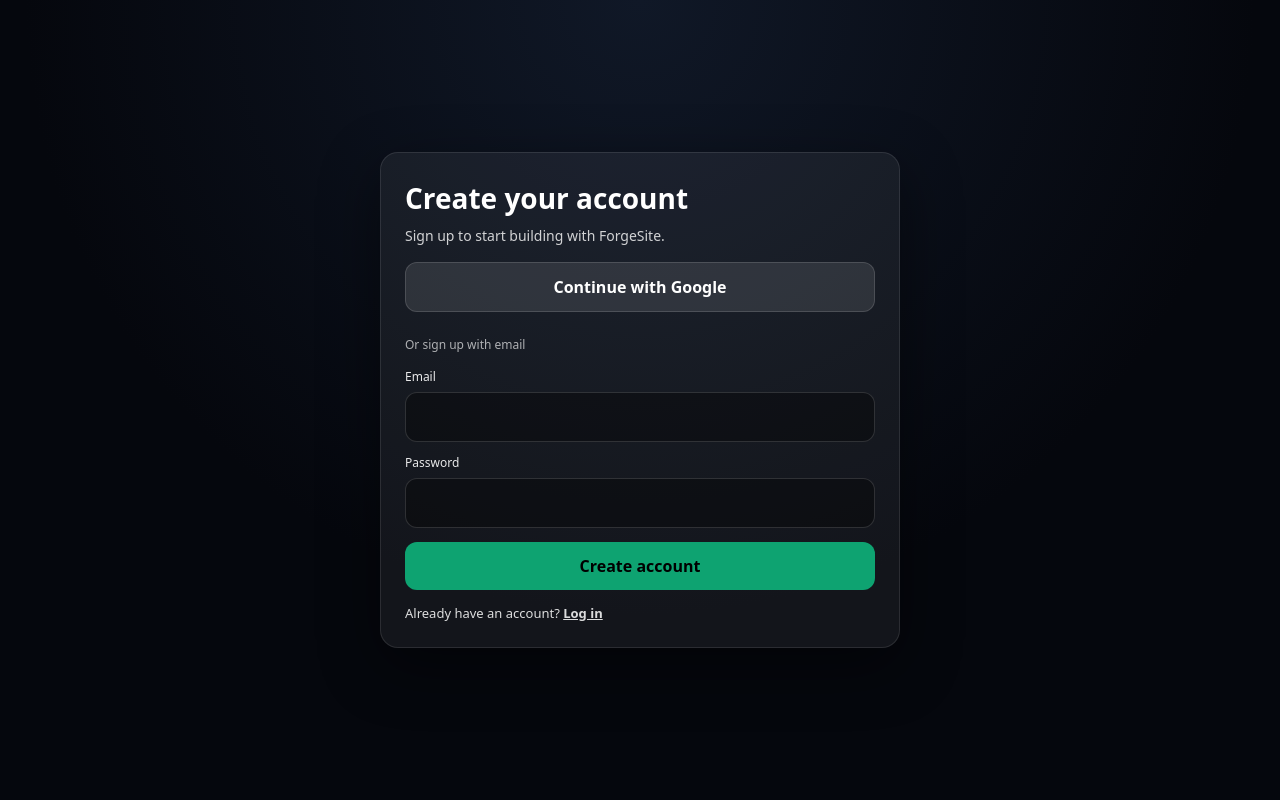
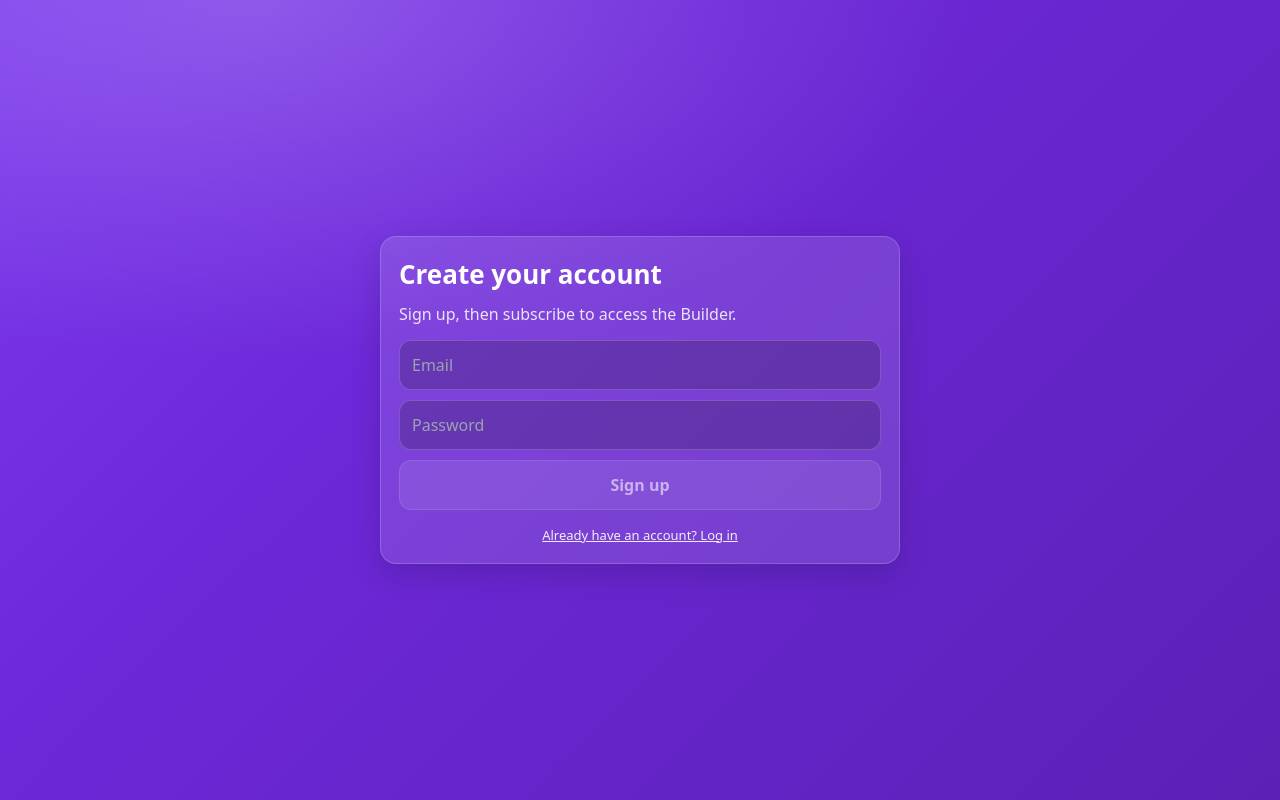
Before and after one commit to blin1124/forgesite, a Next.js app: page /signup in a window 1280 px wide. Built offline with nearby package versions, Linux system fonts and the light colour scheme.

Commit message:
Refactor SignupPage component and Supabase integration
Refactor signup page to improve code structure and readability. Updated Supabase client initialization and adjusted UI elements for better user experience.

```diff
--- a/app/signup/page.tsx
+++ b/app/signup/page.tsx
@@ -1,211 +1,156 @@
 "use client";
 
-import Link from "next/link";
+import { useMemo, useState } from "react";
 import { useRouter, useSearchParams } from "next/navigation";
-import { useEffect, useMemo, useState } from "react";
 import { createClient } from "@supabase/supabase-js";
 
-function supabaseBrowser() {
-  const url = process.env.NEXT_PUBLIC_SUPABASE_URL!;
-  const anon = process.env.NEXT_PUBLIC_SUPABASE_ANON_KEY!;
-  return createClient(url, anon, {
-    auth: { persistSession: true, autoRefreshToken: true, detectSessionInUrl: true },
-  });
+export const dynamic = "force-dynamic";
+
+function getSupabase() {
+  const url = process.env.NEXT_PUBLIC_SUPABASE_URL || "";
+  const anon = process.env.NEXT_PUBLIC_SUPABASE_ANON_KEY || "";
+  return createClient(url, anon);
 }
 
 export default function SignupPage() {
   const router = useRouter();
-  const searchParams = useSearchParams();
-  const next = useMemo(() => searchParams.get("next") || "/builder", [searchParams]);
+  const sp = useSearchParams();
 
-  const [mounted, setMounted] = useState(false);
+  const next = useMemo(() => sp.get("next") || "/billing", [sp]);
+
   const [email, setEmail] = useState("");
   const [password, setPassword] = useState("");
+  const [busy, setBusy] = useState(false);
+  const [error, setError] = useState("");
 
-  const [loading, setLoading] = useState(false);
-  const [msg, setMsg] = useState<string | null>(null);
+  async function onSignup() {
+    setError("");
+    setBusy(true);
+    try {
+      const supabase = getSupabase();
 
-  useEffect(() => {
-    setMounted(true);
-  }, []);
+      const { error } = await supabase.auth.signUp({
+        email: email.trim(),
+        password,
+      });
 
-  async function onSignup(e: React.FormEvent) {
-    e.preventDefault();
-    setMsg(null);
-    setLoading(true);
+      if (error) throw new Error(error.message);
 
-    try {
-      const supabase = supabaseBrowser();
-      const { error } = await supabase.auth.signUp({ email, password });
-      if (error) throw error;
-
-      // ✅ New users must subscribe first
-      router.replace("/billing");
-    } catch (err: any) {
-      setMsg(err?.message || "Signup failed.");
+      // After signup, go to login (or directly billing if your auth flow auto-sessions)
+      router.push(`/login?next=${encodeURIComponent(next)}`);
+    } catch (e: any) {
+      setError(e?.message || "Sign up failed");
     } finally {
-      setLoading(false);
+      setBusy(false);
     }
   }
-
-  async function onGoogle() {
-    setMsg(null);
-    setLoading(true);
-
-    try {
-      const supabase = supabaseBrowser();
-      const origin =
-        typeof window !== "undefined" ? window.location.origin : process.env.NEXT_PUBLIC_APP_URL;
-
-      const { error } = await supabase.auth.signInWithOAuth({
-        provider: "google",
-        options: {
-          redirectTo: `${origin}/auth/callback?next=${encodeURIComponent(next)}`,
-        },
-      });
-
-      if (error) throw error;
-    } catch (err: any) {
-      setMsg(err?.message || "Google sign-up failed.");
-      setLoading(false);
-    }
-  }
-
-  // ✅ Hydration fix
-  if (!mounted) return null;
 
   return (
     <main
       style={{
         minHeight: "100vh",
-        background: "radial-gradient(circle at top, #101827 0%, #05070d 60%)",
-        display: "flex",
-        alignItems: "center",
-        justifyContent: "center",
-        padding: "40px 16px",
+        display: "grid",
+        placeItems: "center",
+        padding: 24,
         color: "white",
+        background:
+          "radial-gradient(1200px 600px at 20% 0%, rgba(255,255,255,0.18), transparent 60%), linear-gradient(135deg, rgb(124,58,237) 0%, rgb(109,40,217) 35%, rgb(91,33,182) 100%)",
+        fontFamily:
+          'ui-sans-serif, system-ui, -apple-system, Segoe UI, Roboto, Helvetica, Arial, "Apple Color Emoji", "Segoe UI Emoji"',
       }}
     >
       <div
         style={{
-          width: "100%",
-          maxWidth: 520,
-          background: "rgba(255,255,255,0.06)",
-          border: "1px solid rgba(255,255,255,0.10)",
-          borderRadius: 18,
-          padding: 24,
-          boxShadow: "0 18px 60px rgba(0,0,0,0.45)",
+          width: "min(520px, 92vw)",
+          background: "rgba(255,255,255,0.12)",
+          border: "1px solid rgba(255,255,255,0.18)",
+          borderRadius: 16,
+          padding: 18,
+          boxShadow: "0 10px 30px rgba(0,0,0,0.15)",
         }}
       >
-        <h1 style={{ fontSize: 28, fontWeight: 800, marginBottom: 6 }}>Create your account</h1>
-        <div style={{ opacity: 0.8, fontSize: 14, marginBottom: 16 }}>
-          Sign up to start building with ForgeSite.
-        </div>
+        <h1 style={{ margin: 0, fontSize: 26, fontWeight: 900 }}>Create your account</h1>
+        <p style={{ marginTop: 8, opacity: 0.85 }}>
+          Sign up, then subscribe to access the Builder.
+        </p>
 
-        <button
-          onClick={onGoogle}
-          disabled={loading}
-          style={{
-            width: "100%",
-            padding: "12px 14px",
-            borderRadius: 12,
-            border: "1px solid rgba(255,255,255,0.14)",
-            background: "rgba(255,255,255,0.10)",
-            color: "white",
-            fontWeight: 800,
-            cursor: loading ? "not-allowed" : "pointer",
-            marginBottom: 14,
-          }}
-        >
-          Continue with Google
-        </button>
+        {error ? (
+          <div
+            style={{
+              marginTop: 12,
+              padding: 12,
+              borderRadius: 12,
+              background: "rgba(185, 28, 28, .25)",
+              border: "1px solid rgba(185, 28, 28, .5)",
+            }}
+          >
+            {error}
+          </div>
+        ) : null}
 
-        <div style={{ opacity: 0.65, fontSize: 12, margin: "10px 0 14px" }}>
-          Or sign up with email
-        </div>
-
-        <form onSubmit={onSignup}>
-          <label style={{ display: "block", fontSize: 12, opacity: 0.9, marginBottom: 6 }}>
-            Email
-          </label>
+        <div style={{ marginTop: 14, display: "grid", gap: 10 }}>
           <input
             value={email}
             onChange={(e) => setEmail(e.target.value)}
-            type="email"
+            placeholder="Email"
+            style={inputStyle}
             autoComplete="email"
-            required
-            style={{
-              width: "100%",
-              padding: "12px 12px",
-              borderRadius: 12,
-              border: "1px solid rgba(255,255,255,0.14)",
-              background: "rgba(0,0,0,0.35)",
-              color: "white",
-              marginBottom: 12,
-            }}
           />
-
-          <label style={{ display: "block", fontSize: 12, opacity: 0.9, marginBottom: 6 }}>
-            Password
-          </label>
           <input
             value={password}
             onChange={(e) => setPassword(e.target.value)}
+            placeholder="Password"
             type="password"
+            style={inputStyle}
             autoComplete="new-password"
-            required
-            style={{
-              width: "100%",
-              padding: "12px 12px",
-              borderRadius: 12,
-              border: "1px solid rgba(255,255,255,0.14)",
-              background: "rgba(0,0,0,0.35)",
-              color: "white",
-              marginBottom: 14,
-            }}
           />
 
           <button
-            type="submit"
-            disabled={loading}
+            onClick={onSignup}
+            disabled={busy || !email.trim() || password.length < 6}
             style={{
-              width: "100%",
-              padding: "12px 14px",
-              borderRadius: 12,
-              border: "none",
-              background: loading ? "#2e2e2e" : "#0ea371",
-              color: "black",
-              fontWeight: 900,
-              cursor: loading ? "not-allowed" : "pointer",
+              ...buttonStyle,
+              opacity: busy || !email.trim() || password.length < 6 ? 0.6 : 1,
             }}
           >
-            {loading ? "Working..." : "Create account"}
+            {busy ? "Creating…" : "Sign up"}
           </button>
-        </form>
 
-        {msg && (
-          <div
+          <a
+            href={`/login?next=${encodeURIComponent(next)}`}
             style={{
-              marginTop: 12,
-              padding: 10,
-              borderRadius: 12,
-              background: "rgba(255,0,0,0.12)",
-              border: "1px solid rgba(255,0,0,0.25)",
+              textAlign: "center",
+              marginTop: 6,
               color: "white",
+              opacity: 0.9,
+              textDecoration: "underline",
               fontSize: 13,
             }}
           >
-            {msg}
-          </div>
-        )}
-
-        <div style={{ marginTop: 14, fontSize: 13, opacity: 0.85 }}>
-          Already have an account?{" "}
-          <Link href="/login" style={{ color: "white", fontWeight: 800, textDecoration: "underline" }}>
-            Log in
-          </Link>
+            Already have an account? Log in
+          </a>
         </div>
       </div>
     </main>
   );
 }
+
+const inputStyle: React.CSSProperties = {
+  width: "100%",
+  padding: "12px 12px",
+  borderRadius: 12,
+  border: "1px solid rgba(255,255,255,0.18)",
+  outline: "none",
+  background: "rgba(0,0,0,0.18)",
+  color: "white",
+};
+
+const buttonStyle: React.CSSProperties = {
+  padding: "12px 14px",
+  borderRadius: 12,
+  border: "1px solid rgba(255,255,255,0.18)",
+  background: "rgba(255,255,255,0.14)",
+  color: "white",
+  fontWeight: 900,
+  cursor: "pointer",
+};
```
